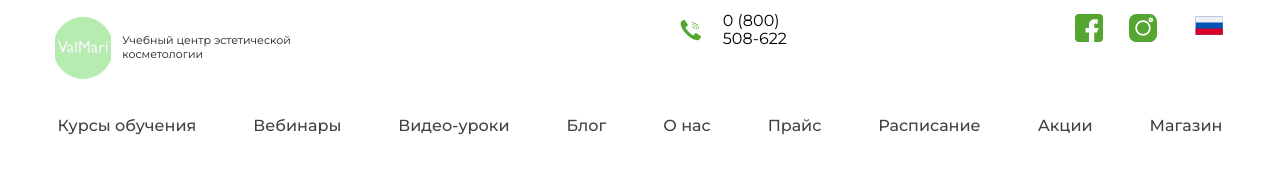
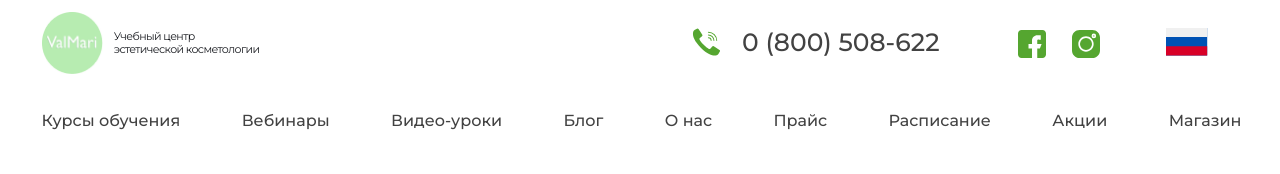
Before and after one commit to Flexible78/Valmary, a website: page app/index.html in a window 1280 px wide. Drawn offline with Linux system fonts and the light colour scheme.

Commit message:
feat: fix header

```diff
--- a/app/index.html
+++ b/app/index.html
@@ -27,15 +27,15 @@
                 <a class="logo__link" href="index.html">
                     <img alt="Valmari" class="logo__img" src="./img/png/logo.png"/>
                 </a>
-                <span class="logo__text">Учебный центр эстетической косметологии</span>
+                <span class="logo__text">Учебный центр <br> эстетической косметологии</span>
             </div>
             <div class="header__action-group">
-                    <a class="header__phone" href="tel:+0800508622">
-                        <svg class="header__phone--img">
-                            <use href="./img/svg/sprite.svg#ic-phone"></use>
-                        </svg>
-                        <span class="header__phone--tex">0 (800) 508-622</span>
-                    </a>
+                <a class="header__phone" href="tel:+0800508622">
+                    <svg class="header__phone--img">
+                        <use href="./img/svg/sprite.svg#ic-phone"></use>
+                    </svg>
+                    <span class="header__phone--text">0 (800) 508-622</span>
+                </a>
                 <ul class="header__social social">
                     <li class="social__item">
                         <a class="social__link" href="https://www.facebook.com/">
--- a/src/scss/base/_global.scss
+++ b/src/scss/base/_global.scss
@@ -89,7 +89,7 @@ body {
 }
 
 .container {
-  max-width: 120rem;
+  max-width: 123rem;
   margin: 0 auto;
   padding: 0 15px;
 }
--- a/src/scss/base/_media-templates.scss
+++ b/src/scss/base/_media-templates.scss
@@ -1,4 +1,4 @@
-// Desctop first
+// Desktop first
 
 @mixin max1440 {
   @media (max-width: 1440px) {
--- a/src/scss/components/_header.scss
+++ b/src/scss/components/_header.scss
@@ -1,5 +1,6 @@
 .header {
-  padding-top: 12px;
+  padding-left: 3px;
+  padding-top: 7px;
 }
 
 .header-container {
@@ -35,7 +36,7 @@
   font-style: normal;
   font-weight: 400;
   font-size: 11px;
-  line-height: 1.25;
+  letter-spacing: -0.6px;
   color: #1C1E23;
   //opacity: 0.8;
 }
@@ -47,9 +48,10 @@
 
 .header__phone {
   display: flex;
-  margin: 0 258px 0 0;
+  margin: 15px 78.9px 0 106.6px;
   column-gap: 22px;
   align-items: center;
+
 }
 
 .header__phone--text {
@@ -65,14 +67,16 @@
   width: 28px;
   height: 28px;
   fill: #55A630;
+  @include max768 {
+    width: 11px;
+  }
 }
 
 .social {
   display: flex;
   column-gap: 26px;
-  align-items: center;
-  //max-width: 83px;
-
+  align-items: flex-end;
+  padding-top: 20px;
 }
 
 .social__link {
@@ -86,7 +90,8 @@
 }
 
 .lng-selector {
-  height: 27.1864px;
+  margin: 14.2px 0 0 66px;
+  height: 41.4375px;
   width: 41.4375px;
 }
 
@@ -103,9 +108,7 @@
 .menu__list {
   display: flex;
   flex-wrap: nowrap;
-  justify-content: center;
-
-  //justify-content: start;
+  justify-content: space-between;
   align-items: center;
   gap: 57px;
 }
```
Also changed, not shown: src/html/header.html (+7 -7 lines), app/css/main.min.css, 1 other file.
